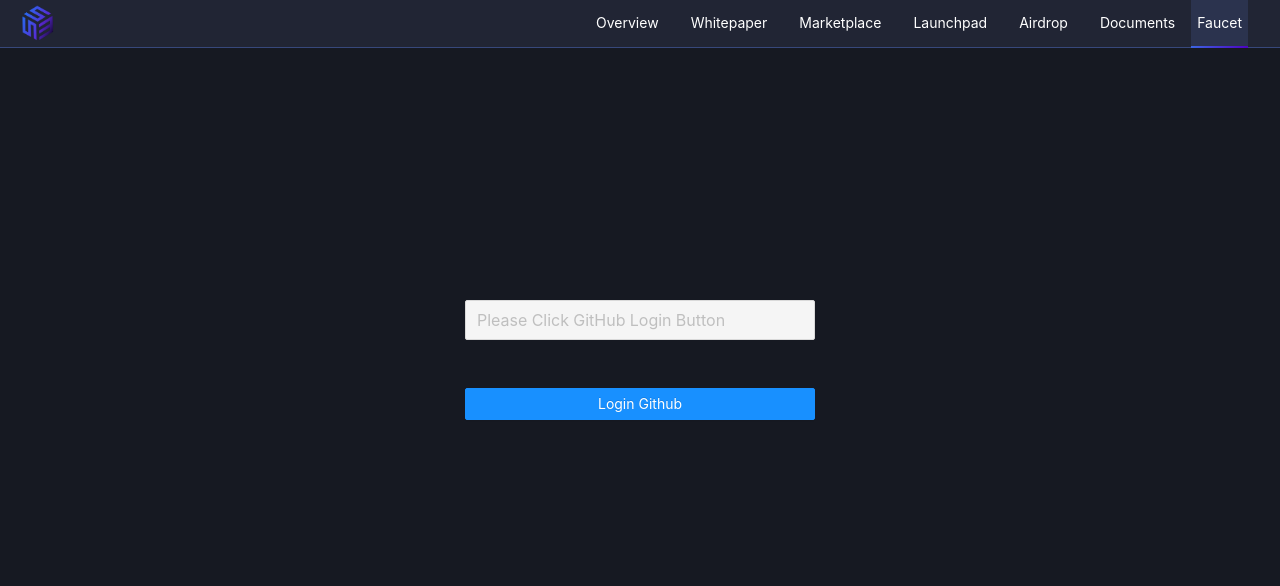
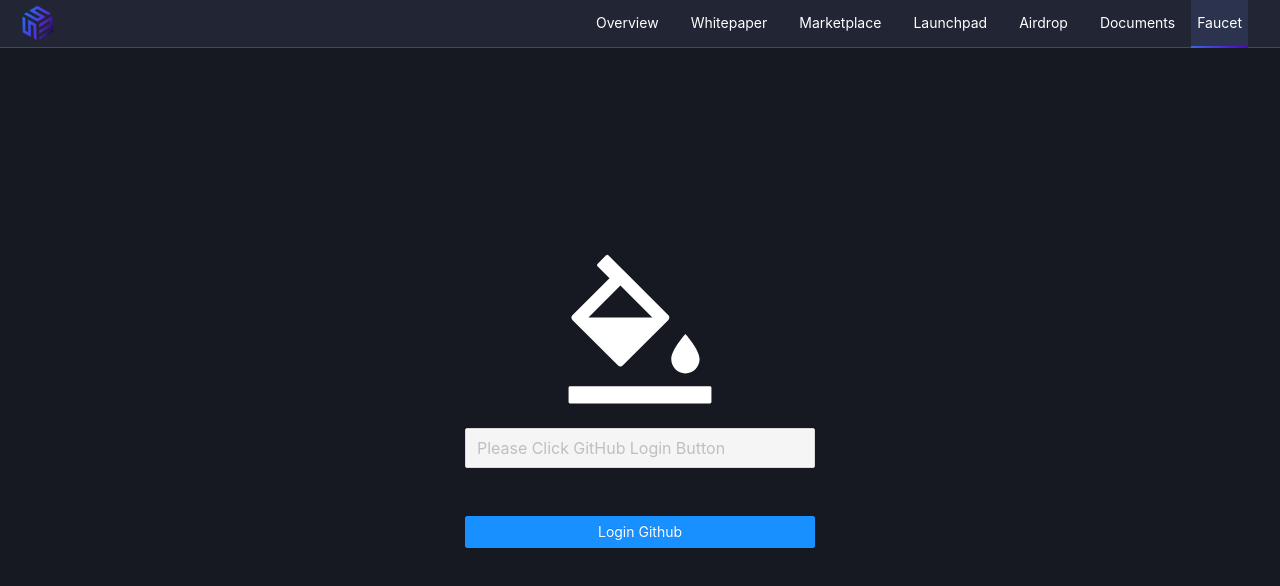
Before and after one commit to SaaS3-Foundation/homepage, a React (Create React App) app: page /faucet in a window 1280 px wide. Shown: the top 586 px of the page. Built offline with nearby package versions, Linux system fonts and the light colour scheme; a small style sheet from the web is missing.

Commit message:
improve faucet

```diff
--- a/package.json
+++ b/package.json
@@ -3,6 +3,7 @@
   "version": "0.1.0",
   "private": true,
   "dependencies": {
+    "@ant-design/icons": "^4.7.0",
     "@testing-library/jest-dom": "^5.11.4",
     "@testing-library/react": "^11.1.0",
     "@testing-library/user-event": "^12.1.10",
--- a/src/components/app_header/AppHeader.js
+++ b/src/components/app_header/AppHeader.js
@@ -43,7 +43,7 @@
             <img
                 src={logo}
                 className="App-header-logo"
-                onClick={()=>{if(setClicled)setClicled(false)}}
+                onClick={()=>{window.location.href='/'}}
             />
             <div className="App-menu">
                 {isMobile()?(
--- a/src/pages/faucet/Faucet.js
+++ b/src/pages/faucet/Faucet.js
@@ -2,6 +2,7 @@
 import React from "react";
 import { useLocation, useParams } from "react-router-dom";
 import AppHeader from "../../components/app_header/AppHeader";
+import {BgColorsOutlined} from "@ant-design/icons";
 import './Faucet.css'
 const dev_mode = false;
 
@@ -50,8 +51,8 @@
                 tab={tab}
                 setTab={setTab}
             />
-
-            <div className="faucet-main">
+            <div className="faucet-main" style={{"text-align":"center"}}>
+            <BgColorsOutlined style={{"font-size": "20vh", "color": "white", "margin-bottom":"2vh"}}/>
                 <div style={{"display":"flex","flexDirection":"column","justifyContent":"space-between","height":"15vmin"}}>
                     <Input
                         placeholder={loginStatus?"Paste Your Polkadot Address":"Please Click GitHub Login Button"}
```
Also changed, not shown: 1 other file (tests, documents, lock files or other folders).
